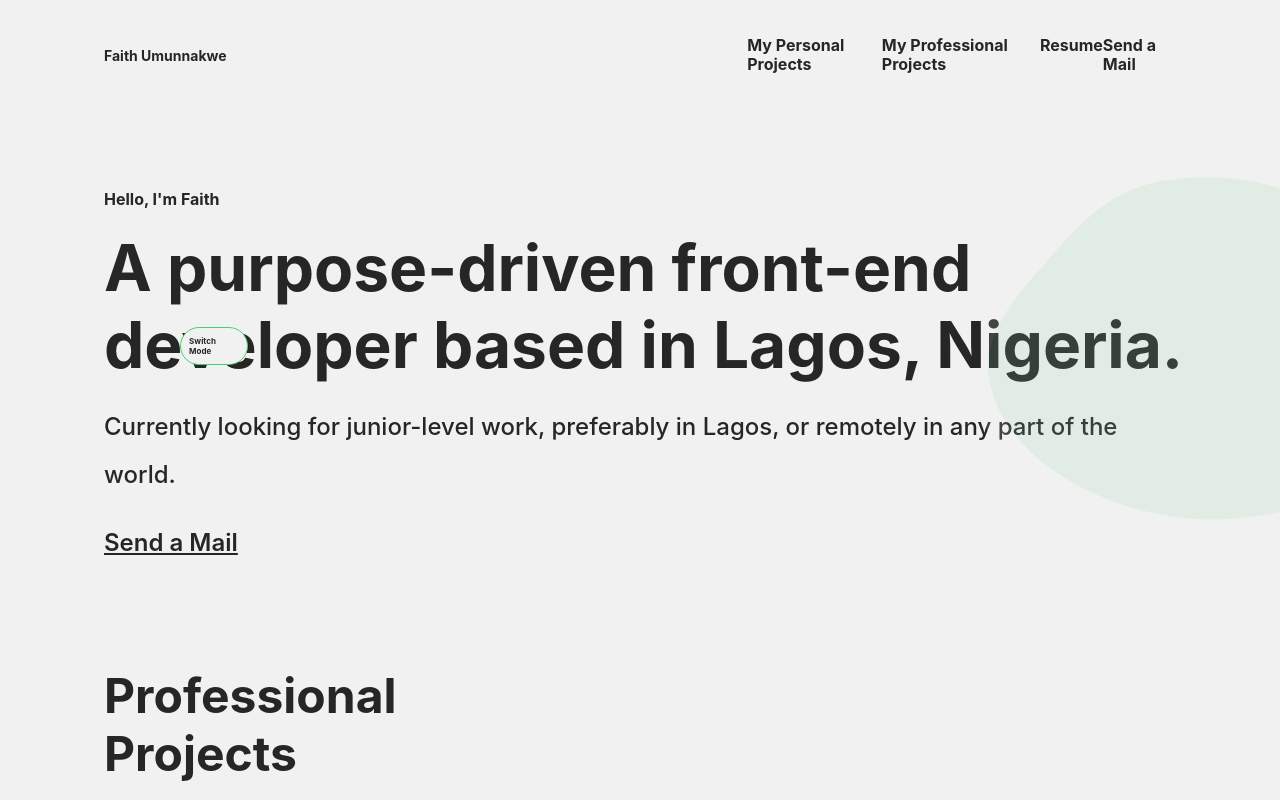
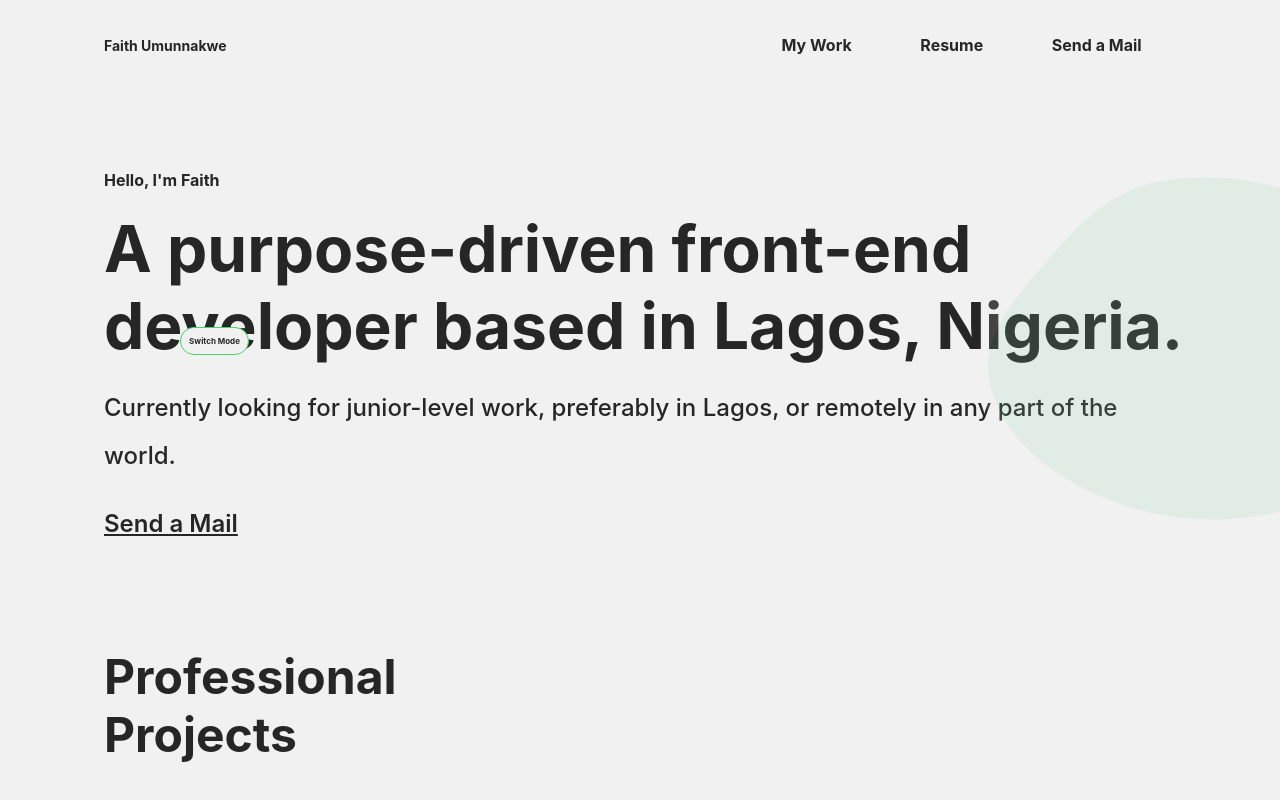
Before and after one commit to FaithChinonso/PERSONAL-WEBSITE, a React (Create React App) app: page / in a window 1280 px wide. Shown: the top 800 px of the page. Built offline with nearby package versions, Linux system fonts and the light colour scheme; a web font is replaced by a local one.

Commit message:
corrections

```diff
--- a/src/App.css
+++ b/src/App.css
@@ -32,10 +32,11 @@
   opacity: 1;
   background-color: #f1f1f1;
   border-radius: 9999px;
-  max-width: 50px;
+  max-width: 60px;
   max-height: 50px;
   border: 1px solid #47d16c;
   padding: 8px;
+  text-align: center;
   /* top: 25px;
   left: 50%; */
   /* transform: translateX(-50%); */
--- a/src/component/View/Nav.js
+++ b/src/component/View/Nav.js
@@ -21,11 +21,9 @@ const Nav = props => {
       </button>
       <ul className={`${props.dark ? "navListDark" : "navList"}`}>
         <li>
-          <a href="#work">My Personal Projects</a>
+          <a href="#work">My Work</a>
         </li>
-        <li>
-          <a href="#pwork">My Professional Projects</a>
-        </li>
+
         <li>
           <a
             href="https://drive.google.com/file/d/1JJ_eeUvUIDds11FdW6BMRl2s800X2muG/view?usp=sharing"
--- a/src/component/View/style.module.css
+++ b/src/component/View/style.module.css
@@ -103,6 +103,7 @@ button {
 }
 .proProjects {
   margin-top: 100px;
+
 }
 .projectContainer {
   display: flex;
--- a/src/index.css
+++ b/src/index.css
@@ -128,7 +128,7 @@ button {
   align-items: center;
   justify-content: space-between;
   flex-wrap: wrap;
-  gap: 2px;
+  gap: 20px;
 }
 .proProjectContainer {
   display: flex;
@@ -446,7 +446,7 @@ button {
 
   .footer {
     flex-direction: column-reverse;
-    gap: 20px;
+    align-items: center;
   }
   .footer ul {
     display: flex;
```
